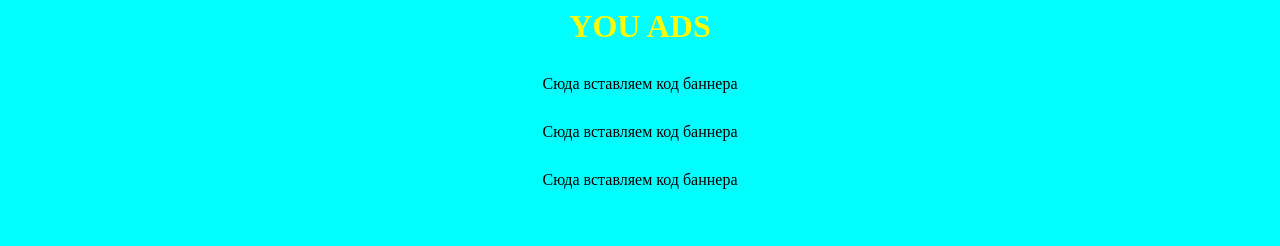
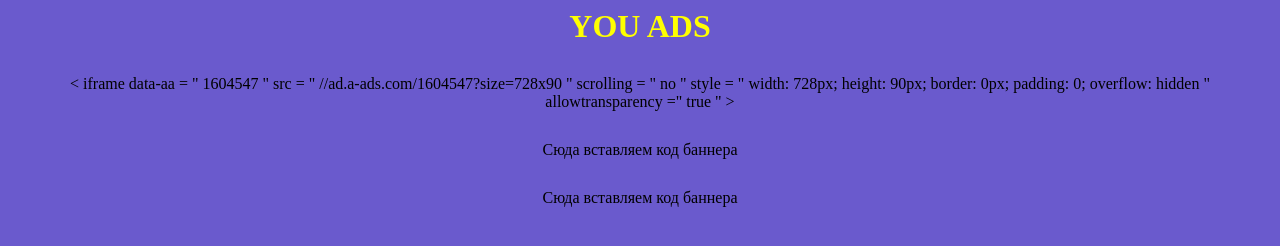
Before and after one commit to 1Biskek1/ads, a plain HTML site: page index.html in a window 1280 px wide. Drawn offline with Linux system fonts and the light colour scheme.

Commit message:
Update index.html

```diff
--- a/index.html
+++ b/index.html
@@ -24,7 +24,7 @@
 
 <style>
 body {
-   background: rgb(0, 255, 255) url(img/B4wyUV);
+   background: rgb(106, 90, 205) url(img/B4wyUV);
    background-size: cover;
 }
 </style>
@@ -36,7 +36,7 @@
 </style>
 
 <div style = "text-align: center;">
-Сюда вставляем код баннера
+< iframe  data-aa = " 1604547 " src = " //ad.a-ads.com/1604547?size=728x90 " scrolling = " no " style = " width: 728px; height: 90px; border: 0px; padding: 0; overflow: hidden " allowtransparency =" true " > </ iframe >
 </div>
 
 <div style = "text-align: center;">
```
